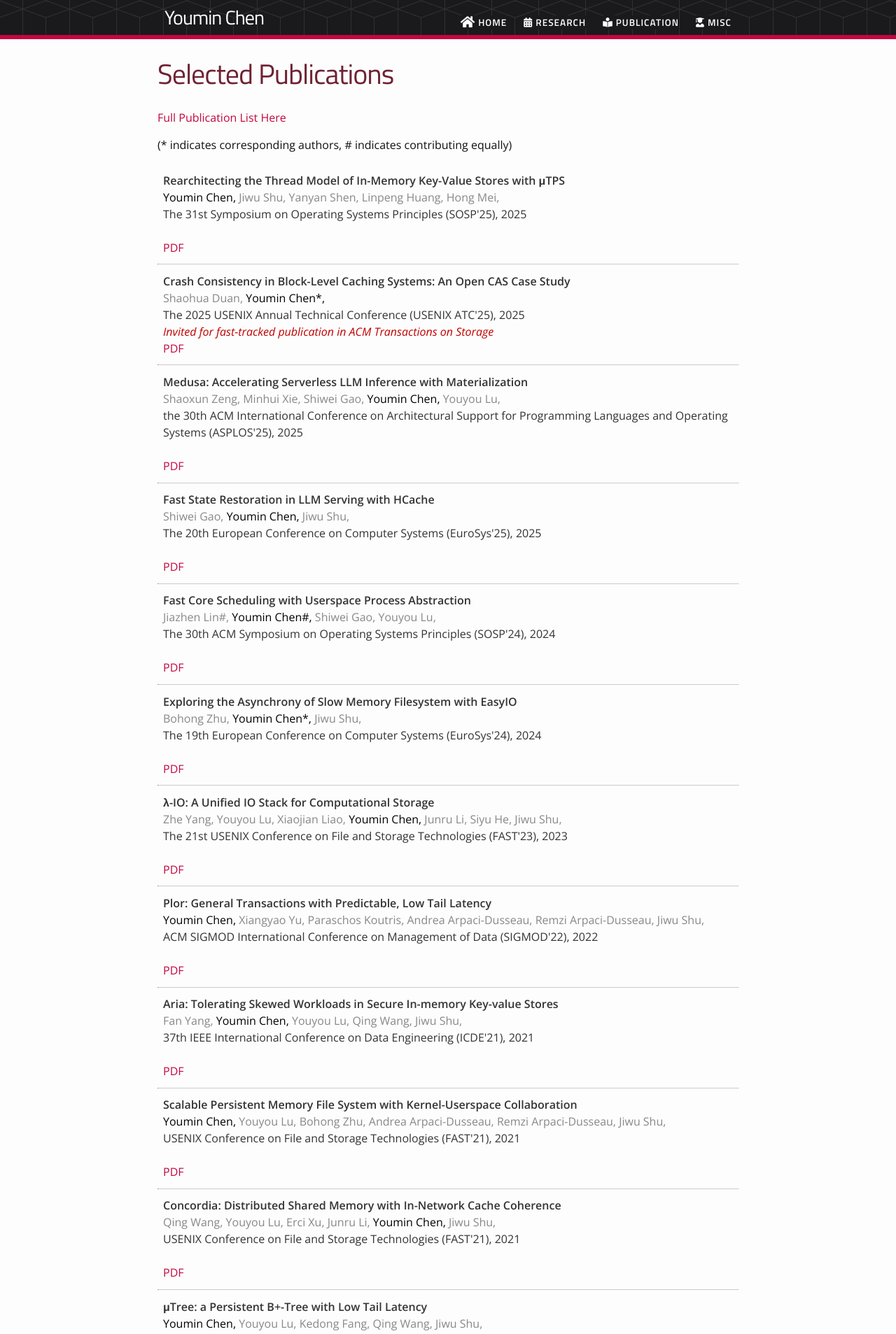
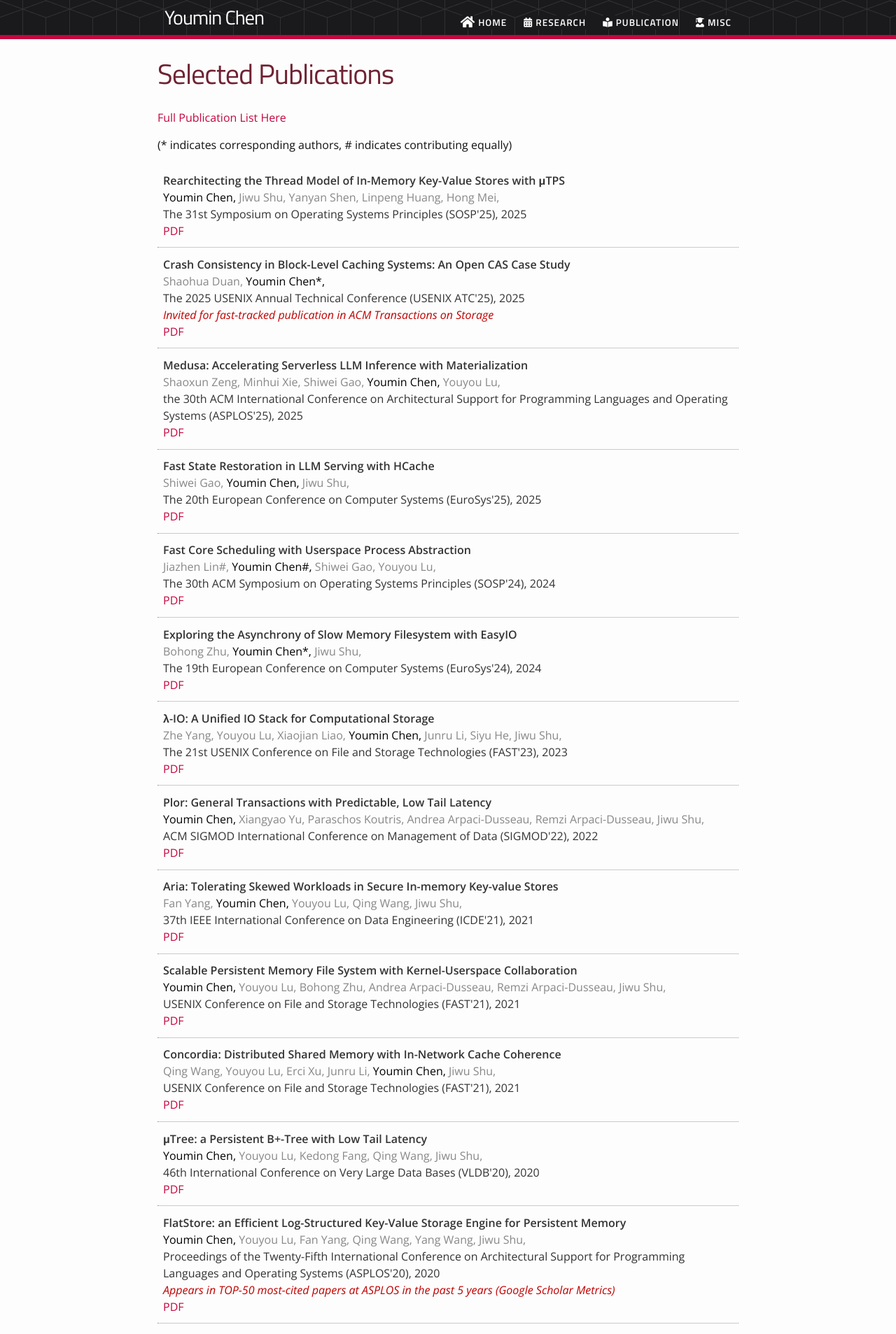
Before and after one commit to chenyoumin1993/chenyoumin1993.github.io, a Jekyll site: the page built from pub.md, in a window 1280 px wide. Shown: the top 1907 px of the page at 70% size. Built offline with Jekyll 4.4.1, drawn with Linux system fonts in a browser that asks for light colours; nearby versions of some CDN libraries.

Commit message:
Update pub.md

```diff
--- a/pub.md
+++ b/pub.md
@@ -39,7 +39,7 @@
                     {{ pub.pubname }}
                     {% if pub.pubnamebrief %}<strong>({{ pub.pubnamebrief }})</strong>{% endif %},
                     {{ pub.year }}<br />
-                    {% if pub.tag %}<i><font color="#c00000">{{ pub.tag }}</font></i>{% endif %} <br />
+                    {% if pub.tag %}<i><font color="#c00000">{{ pub.tag }}</font></i><br />{% endif %}
                     <a href="{{ pub.link }}">PDF</a>
                 </div>
             </div>
```
